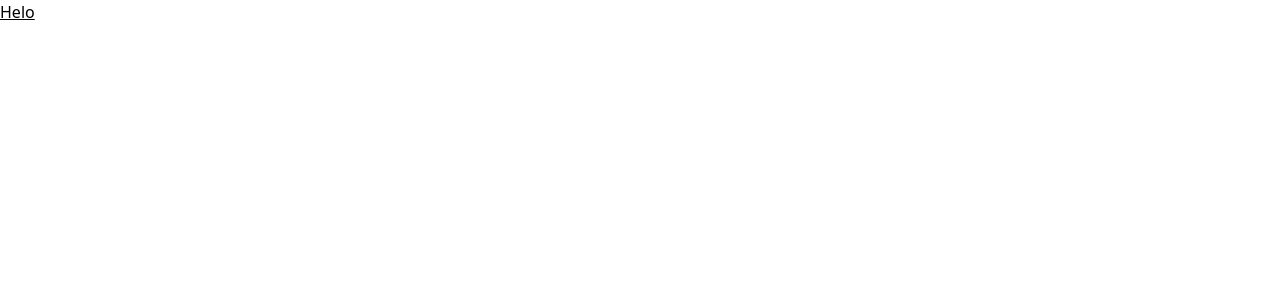
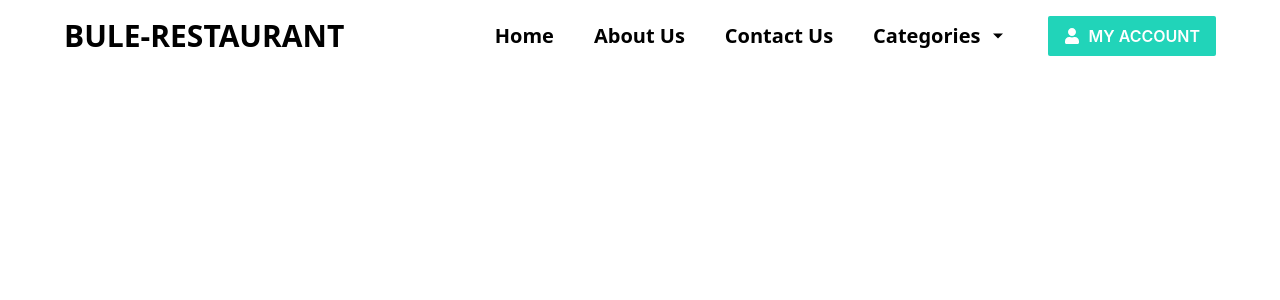
Before and after one commit to mfeti/BULE_RESTURANT, a React (Vite) app: page / in a window 1280 px wide. Shown: the top 300 px of the page. Built offline with nearby package versions, Linux system fonts and the light colour scheme; a web font is replaced by a local one.

Commit message:
complete navbar

```diff
--- a/package.json
+++ b/package.json
@@ -11,7 +11,8 @@
   },
   "dependencies": {
     "react": "^18.3.1",
-    "react-dom": "^18.3.1"
+    "react-dom": "^18.3.1",
+    "react-icons": "^5.3.0"
   },
   "devDependencies": {
     "@eslint/js": "^9.13.0",
--- a/src/App.jsx
+++ b/src/App.jsx
@@ -1,5 +1,11 @@
+import Navbar from "./components/Navbar";
+
 function App() {
-  return <div className="underline">Helo</div>;
+  return (
+    <div className="overflow-x-hidden">
+      <Navbar />
+    </div>
+  );
 }
 
 export default App;
--- /dev/null
+++ b/src/assets/png/index.js
@@ -0,0 +1,2 @@
+import apple from "./apple.png";
+export { apple };
--- /dev/null
+++ b/src/components/Navbar.jsx
@@ -0,0 +1,79 @@
+import { useState } from "react";
+import { IoMdArrowDropdown } from "react-icons/io";
+import { FaUser } from "react-icons/fa";
+
+import { dropDownLinks, navLinks } from "../constants";
+import Button from "../ui/Button";
+
+function Navbar() {
+  const [activeLink, setActiveLink] = useState();
+  return (
+    <header className="shadow-sm bg-white">
+      <div className="container flex items-center justify-between py-3 sm:py-4">
+        {/* Logo section */}
+        <div className="font-bold text-3xl">
+          <a href="/" className="whitespace-nowrap">
+            BULE-RESTAURANT
+          </a>
+        </div>
+        {/* NavLinks section */}
+        <nav className="flex">
+          <ul className="lg:flex hidden items-center gap-10">
+            {navLinks.map((link, i) => (
+              <li key={link.label}>
+                <a
+                  href={link.href}
+                  className={`${
+                    activeLink === i ? "text-primary" : ""
+                  } text-xl hover:text-primary font-semibold transition-all duration-300 whitespace-nowrap`}
+                  onClick={() => setActiveLink(i)}
+                >
+                  {link.label}
+                </a>
+              </li>
+            ))}
+            {/* Sample dropdown for categories */}
+            <li className="group">
+              <a
+                href=""
+                className={`text-xl hover:text-primary font-semibold transition-all duration-300 flex items-center gap-2`}
+                onClick={() => {}}
+              >
+                Categories
+                <span className="group-hover:rotate-180 transition">
+                  <IoMdArrowDropdown />
+                </span>
+              </a>
+              {/* Dropdown Section */}
+              <div className="absolute z-[999] hidden group-hover:block w-[200px] shadow-md">
+                <ul>
+                  {dropDownLinks.map((link) => (
+                    <li key={link.label} className="">
+                      <a
+                        href={link.href}
+                        className="w-full hover:border-l-4 border-primary font-semibold inline-block py-3 px-4 hover:bg-primary/20 text-xl"
+                      >
+                        {link.label}
+                      </a>
+                    </li>
+                  ))}
+                </ul>
+              </div>
+            </li>
+            {/* Login button section */}
+            <li>
+              <Button style="uppercase text-white font-inter font-semibold bg-secondary px-4 h-[40px] py-2 focus:outline-none focus:ring focus:ring-secondary/30 rounded-sm flex gap-2 items-center hover:scale-125 duration-300">
+                <span>
+                  <FaUser />
+                </span>{" "}
+                My Account
+              </Button>
+            </li>
+          </ul>
+        </nav>
+      </div>
+    </header>
+  );
+}
+
+export default Navbar;
--- a/src/constants/index.js
+++ b/src/constants/index.js
@@ -3,3 +3,8 @@ export const navLinks = [
   { href: "#about-us", label: "About Us" },
   { href: "#contact-us", label: "Contact Us" },
 ];
+export const dropDownLinks = [
+  { href: "#fruit", label: "Fruits" },
+  { href: "#vegetables", label: "Vegetables" },
+  { href: "#grains", label: "Grains" },
+];
--- a/src/ui/Button.jsx
+++ b/src/ui/Button.jsx
@@ -1,10 +1,7 @@
 /* eslint-disable react/prop-types */
-function Button({ children, onClick }) {
+function Button({ children, onClick, style }) {
   return (
-    <button
-      className="uppercase text-white font-inter font-semibold bg-secondary px-4 py-3 focus:outline-none focus:ring focus:ring-secondary rounded-sm"
-      onClick={onClick}
-    >
+    <button className={`${style}`} onClick={onClick}>
       {children}
     </button>
   );
```
Also changed, not shown: 1 other file (tests, documents, lock files or other folders).
